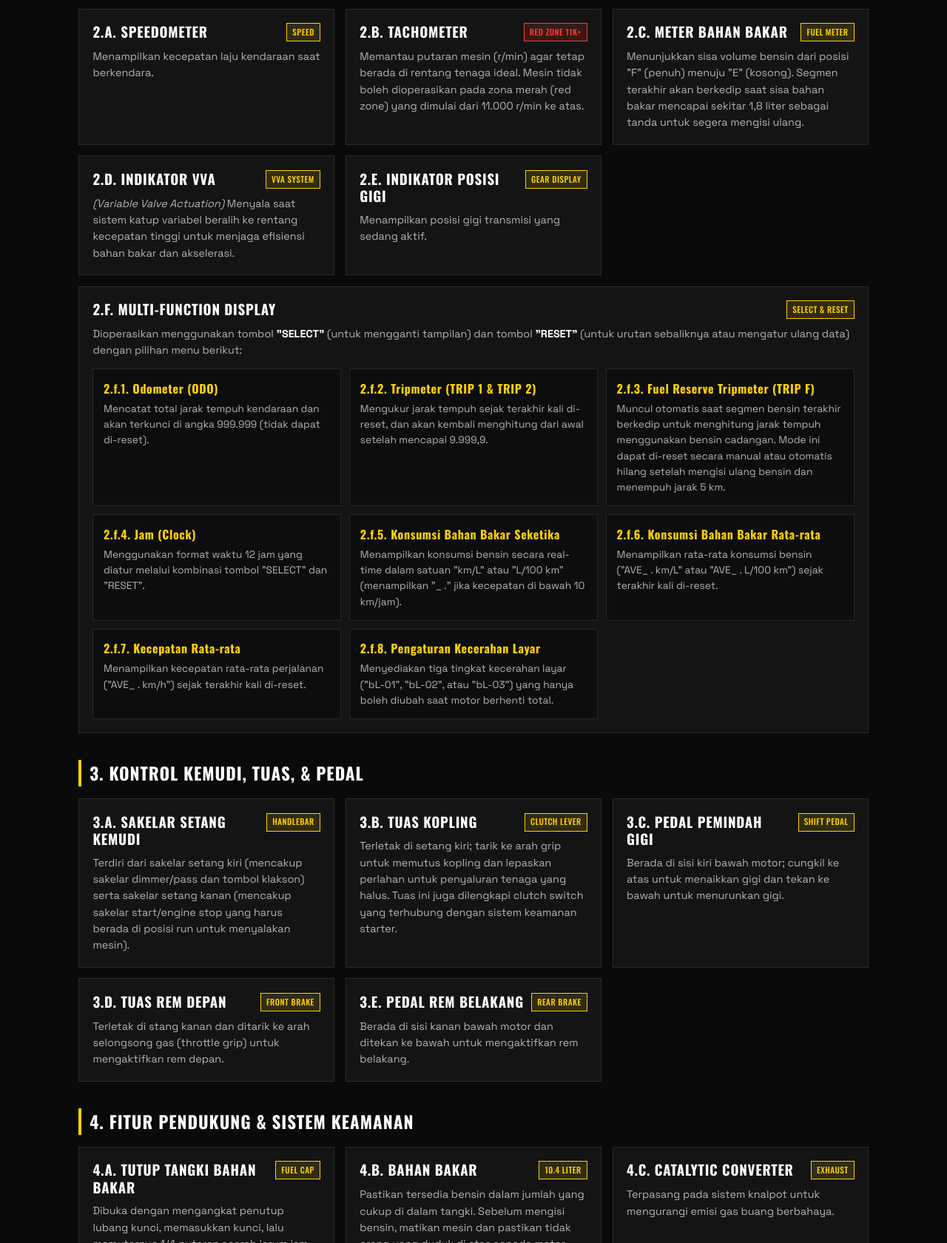
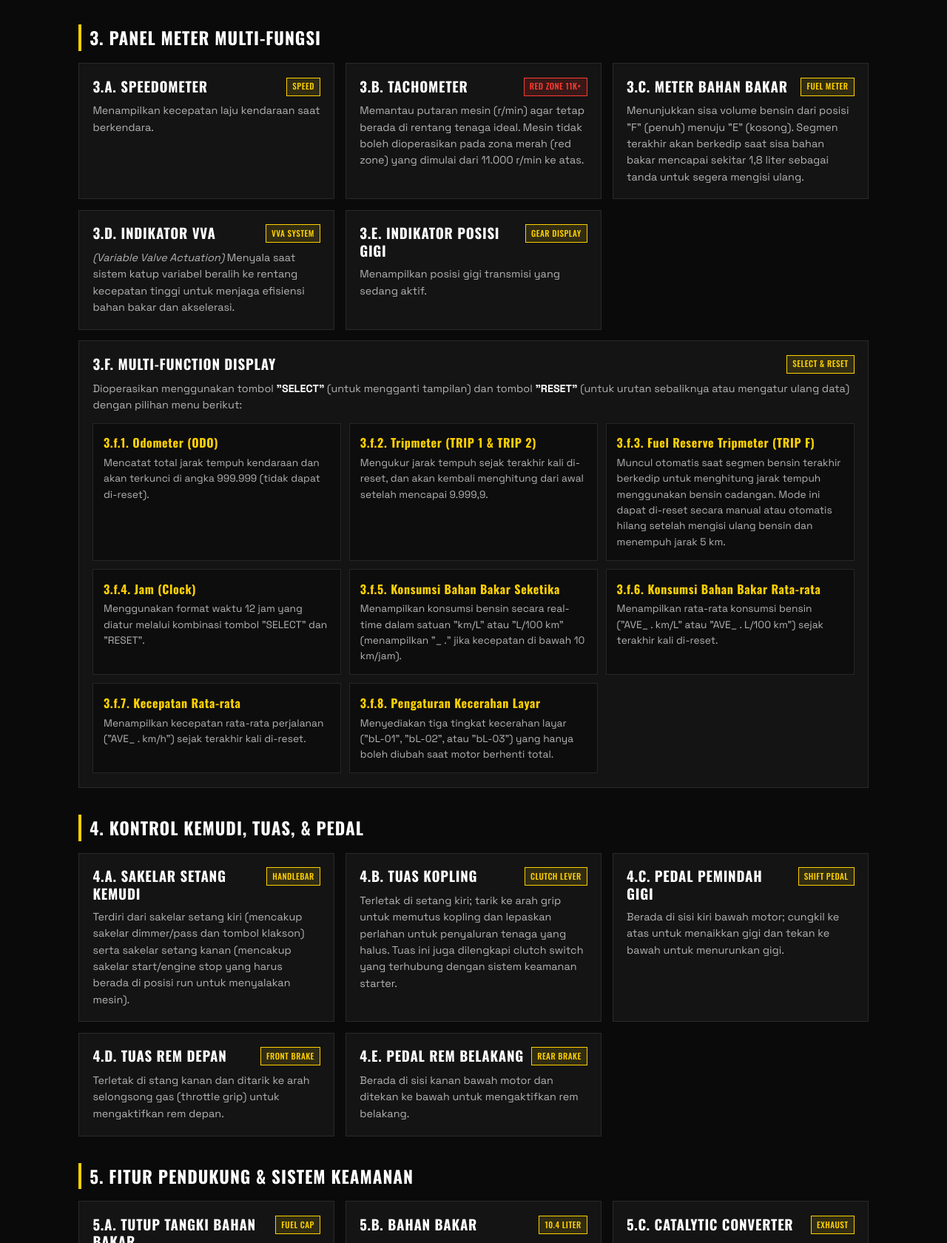
Before and after one commit to mraihanhamdi-eng/index.html, a plain HTML site: page index.html in a window 1280 px wide. Shown: the part 1120-2800 px from the top of the page at 74% size. Drawn offline with nearby package versions, Linux system fonts and the light colour scheme.

Commit message:
Update index.html

```diff
--- a/index.html
+++ b/index.html
@@ -42,7 +42,7 @@
             letter-spacing: 0.04em;
         }
 
-        /* Header / Hero Section (Lebih Padat) */
+        /* Header / Hero Section (Padat) */
         header {
             border-bottom: 3px solid var(--accent-yellow);
             background: linear-gradient(135deg, #111111 0%, #050505 100%);
@@ -269,7 +269,7 @@
             color: var(--text-gray);
         }
 
-        /* Interactive Speedo Simulator Box (Khusus Tab 2 Bagian Bawah) */
+        /* Interactive Speedo Simulator Box (Khusus Tab 3 Bagian Bawah) */
         .simulator-box {
             margin-top: 2rem;
             padding-top: 1.5rem;
@@ -377,17 +377,18 @@
     <nav>
         <div class="nav-container">
             <button class="nav-btn btn-all active" onclick="filterSection('all', this)">Semua Bagian</button>
-            <button class="nav-btn" onclick="filterSection('indikator', this)">1. Kunci &amp; Indikator</button>
-            <button class="nav-btn" onclick="filterSection('panel', this)">2. Panel Meter</button>
-            <button class="nav-btn" onclick="filterSection('kontrol', this)">3. Kemudi &amp; Pedal</button>
-            <button class="nav-btn" onclick="filterSection('fitur', this)">4. Fitur &amp; Keamanan</button>
+            <button class="nav-btn" onclick="filterSection('kunci', this)">1. Kunci Kontak</button>
+            <button class="nav-btn" onclick="filterSection('indikator', this)">2. Lampu Indikator</button>
+            <button class="nav-btn" onclick="filterSection('panel', this)">3. Panel Meter</button>
+            <button class="nav-btn" onclick="filterSection('kontrol', this)">4. Kemudi &amp; Pedal</button>
+            <button class="nav-btn" onclick="filterSection('fitur', this)">5. Fitur &amp; Keamanan</button>
         </div>
     </nav>
 
     <main>
-        <!-- BAGIAN 1: KUNCI KONTAK & LAMPU INDIKATOR -->
-        <section class="section-block" data-category="indikator">
-            <h2 class="section-title">1. Kunci Kontak &amp; Lampu Indikator</h2>
+        <!-- BAGIAN 1: KUNCI KONTAK -->
+        <section class="section-block" data-category="kunci">
+            <h2 class="section-title">1. Kunci Kontak</h2>
             <div class="grid">
                 <div class="card full-span">
                     <div class="card-header">
@@ -401,10 +402,16 @@
                         <div class="key-state-item"><span>LOCK:</span> Kemudi terputus dan seluruh sistem kelistrikan terputus. Kunci Kontak dapat dicabut.</div>
                     </div>
                 </div>
+            </div>
+        </section>
 
+        <!-- BAGIAN 2: LAMPU INDIKATOR -->
+        <section class="section-block" data-category="indikator">
+            <h2 class="section-title">2. Lampu Indikator</h2>
+            <div class="grid">
                 <div class="card">
                     <div class="card-header">
-                        <h3>1.b. Lampu Indikator Sein</h3>
+                        <h3>2.a. Lampu Indikator Sein</h3>
                         <span class="badge">TURN SIGNAL</span>
                     </div>
                     <p><em>(Turn signal indicator lights)</em> Berkedip mengikuti lampu sein kiri atau kanan yang sedang diaktifkan.</p>
@@ -412,7 +419,7 @@
 
                 <div class="card">
                     <div class="card-header">
-                        <h3>1.c. Lampu Indikator Netral</h3>
+                        <h3>2.b. Lampu Indikator Netral</h3>
                         <span class="badge">NEUTRAL</span>
                     </div>
                     <p><em>(Neutral indicator light)</em> Menyala saat posisi transmisi berada di gigi netral.</p>
@@ -420,7 +427,7 @@
 
                 <div class="card">
                     <div class="card-header">
-                        <h3>1.d. Lampu Indikator Lampu Jauh</h3>
+                        <h3>2.c. Lampu Indikator Lampu Jauh</h3>
                         <span class="badge">HIGH BEAM</span>
                     </div>
                     <p><em>(High beam indicator light)</em> Menyala ketika lampu jauh (high beam) pada lampu utama diaktifkan.</p>
@@ -428,7 +435,7 @@
 
                 <div class="card">
                     <div class="card-header">
-                        <h3>1.e. Lampu Peringatan Suhu Cairan Pendingin</h3>
+                        <h3>2.d. Lampu Peringatan Suhu Cairan Pendingin</h3>
                         <span class="badge warn">COOLANT TEMP</span>
                     </div>
                     <p><em>(Coolant temperature warning light)</em> Menyala jika mesin mengalami overheating, sehingga mesin harus segera dimatikan dan dibiarkan dingin. Lampu ini juga menyala selama beberapa detik saat kontak pertama kali diputar ke posisi on sebagai pengecekan fungsi.</p>
@@ -436,7 +443,7 @@
 
                 <div class="card">
                     <div class="card-header">
-                        <h3>1.f. Lampu Peringatan Gangguan Mesin</h3>
+                        <h3>2.e. Lampu Peringatan Gangguan Mesin</h3>
                         <span class="badge warn">ENGINE TROUBLE</span>
                     </div>
                     <p><em>(Engine trouble warning light)</em> Menyala apabila terdeteksi masalah pada mesin atau sistem kontrol kendaraan lainnya. Lampu ini turut menyala sesaat ketika kendaraan baru dihidupkan.</p>
@@ -444,13 +451,13 @@
             </div>
         </section>
 
-        <!-- BAGIAN 2: PANEL METER MULTI-FUNGSI -->
+        <!-- BAGIAN 3: PANEL METER MULTI-FUNGSI -->
         <section class="section-block" data-category="panel">
-            <h2 class="section-title">2. Panel Meter Multi-Fungsi</h2>
+            <h2 class="section-title">3. Panel Meter Multi-Fungsi</h2>
             <div class="grid">
                 <div class="card">
                     <div class="card-header">
-                        <h3>2.a. Speedometer</h3>
+                        <h3>3.a. Speedometer</h3>
                         <span class="badge">SPEED</span>
                     </div>
                     <p>Menampilkan kecepatan laju kendaraan saat berkendara.</p>
@@ -458,7 +465,7 @@
 
                 <div class="card">
                     <div class="card-header">
-                        <h3>2.b. Tachometer</h3>
+                        <h3>3.b. Tachometer</h3>
                         <span class="badge warn">RED ZONE 11K+</span>
                     </div>
                     <p>Memantau putaran mesin (r/min) agar tetap berada di rentang tenaga ideal. Mesin tidak boleh dioperasikan pada zona merah (red zone) yang dimulai dari 11.000 r/min ke atas.</p>
@@ -466,7 +473,7 @@
 
                 <div class="card">
                     <div class="card-header">
-                        <h3>2.c. Meter Bahan Bakar</h3>
+                        <h3>3.c. Meter Bahan Bakar</h3>
                         <span class="badge">FUEL METER</span>
                     </div>
                     <p>Menunjukkan sisa volume bensin dari posisi "F" (penuh) menuju "E" (kosong). Segmen terakhir akan berkedip saat sisa bahan bakar mencapai sekitar 1,8 liter sebagai tanda untuk segera mengisi ulang.</p>
@@ -474,7 +481,7 @@
 
                 <div class="card">
                     <div class="card-header">
-                        <h3>2.d. Indikator VVA</h3>
+                        <h3>3.d. Indikator VVA</h3>
                         <span class="badge">VVA SYSTEM</span>
                     </div>
                     <p><em>(Variable Valve Actuation)</em> Menyala saat sistem katup variabel beralih ke rentang kecepatan tinggi untuk menjaga efisiensi bahan bakar dan akselerasi.</p>
@@ -482,65 +489,65 @@
 
                 <div class="card">
                     <div class="card-header">
-                        <h3>2.e. Indikator Posisi Gigi</h3>
+                        <h3>3.e. Indikator Posisi Gigi</h3>
                         <span class="badge">GEAR DISPLAY</span>
                     </div>
                     <p>Menampilkan posisi gigi transmisi yang sedang aktif.</p>
                 </div>
 
-                <!-- 2.f Multi-Function Display -->
+                <!-- 3.f Multi-Function Display -->
                 <div class="card full-span">
                     <div class="card-header">
-                        <h3>2.f. Multi-Function Display</h3>
+                        <h3>3.f. Multi-Function Display</h3>
                         <span class="badge">SELECT &amp; RESET</span>
                     </div>
                     <p>Dioperasikan menggunakan tombol <strong>"SELECT"</strong> (untuk mengganti tampilan) dan tombol <strong>"RESET"</strong> (untuk urutan sebaliknya atau mengatur ulang data) dengan pilihan menu berikut:</p>
 
                     <div class="mfd-subgrid">
                         <div class="mfd-item">
-                            <h4>2.f.1. Odometer (ODO)</h4>
+                            <h4>3.f.1. Odometer (ODO)</h4>
                             <p>Mencatat total jarak tempuh kendaraan dan akan terkunci di angka 999.999 (tidak dapat di-reset).</p>
                         </div>
 
                         <div class="mfd-item">
-                            <h4>2.f.2. Tripmeter (TRIP 1 &amp; TRIP 2)</h4>
+                            <h4>3.f.2. Tripmeter (TRIP 1 &amp; TRIP 2)</h4>
                             <p>Mengukur jarak tempuh sejak terakhir kali di-reset, dan akan kembali menghitung dari awal setelah mencapai 9.999,9.</p>
                         </div>
 
                         <div class="mfd-item">
-                            <h4>2.f.3. Fuel Reserve Tripmeter (TRIP F)</h4>
+                            <h4>3.f.3. Fuel Reserve Tripmeter (TRIP F)</h4>
                             <p>Muncul otomatis saat segmen bensin terakhir berkedip untuk menghitung jarak tempuh menggunakan bensin cadangan. Mode ini dapat di-reset secara manual atau otomatis hilang setelah mengisi ulang bensin dan menempuh jarak 5 km.</p>
                         </div>
 
                         <div class="mfd-item">
-                            <h4>2.f.4. Jam (Clock)</h4>
+                            <h4>3.f.4. Jam (Clock)</h4>
                             <p>Menggunakan format waktu 12 jam yang diatur melalui kombinasi tombol "SELECT" dan "RESET".</p>
                         </div>
 
                         <div class="mfd-item">
-                            <h4>2.f.5. Konsumsi Bahan Bakar Seketika</h4>
+                            <h4>3.f.5. Konsumsi Bahan Bakar Seketika</h4>
                             <p>Menampilkan konsumsi bensin secara real-time dalam satuan "km/L" atau "L/100 km" (menampilkan "_ ." jika kecepatan di bawah 10 km/jam).</p>
                         </div>
 
                         <div class="mfd-item">
-                            <h4>2.f.6. Konsumsi Bahan Bakar Rata-rata</h4>
+                            <h4>3.f.6. Konsumsi Bahan Bakar Rata-rata</h4>
                             <p>Menampilkan rata-rata konsumsi bensin ("AVE_ . km/L" atau "AVE_ . L/100 km") sejak terakhir kali di-reset.</p>
                         </div>
 
                         <div class="mfd-item">
-                            <h4>2.f.7. Kecepatan Rata-rata</h4>
+                            <h4>3.f.7. Kecepatan Rata-rata</h4>
                             <p>Menampilkan kecepatan rata-rata perjalanan ("AVE_ . km/h") sejak terakhir kali di-reset.</p>
                         </div>
 
                         <div class="mfd-item">
-                            <h4>2.f.8. Pengaturan Kecerahan Layar</h4>
+                            <h4>3.f.8. Pengaturan Kecerahan Layar</h4>
                             <p>Menyediakan tiga tingkat kecerahan layar ("bL-01", "bL-02", atau "bL-03") yang hanya boleh diubah saat motor berhenti total.</p>
                         </div>
                     </div>
                 </div>
             </div>
 
-            <!-- SIMULATOR MULTIFUNCTION DISPLAY (KHUSUS MUNCUL DI TAB 2) -->
+            <!-- SIMULATOR MULTIFUNCTION DISPLAY (KHUSUS MUNCUL DI TAB 3) -->
             <div id="mfd-simulator" class="simulator-box hidden">
                 <h2 class="section-title">Simulator Multifunction Display</h2>
                 <div class="meter-sim">
@@ -553,19 +560,19 @@
                     </div>
                     <div class="meter-screen">
                         <div class="meter-readout" id="sim-title">ODO: 012450 km</div>
-                        <div class="meter-desc" id="sim-desc">2.f.1. Odometer (ODO): Mencatat total jarak tempuh kendaraan dan akan terkunci di angka 999.999 (tidak dapat di-reset).</div>
+                        <div class="meter-desc" id="sim-desc">3.f.1. Odometer (ODO): Mencatat total jarak tempuh kendaraan dan akan terkunci di angka 999.999 (tidak dapat di-reset).</div>
                     </div>
                 </div>
             </div>
         </section>
 
-        <!-- BAGIAN 3: KONTROL KEMUDI, TUAS, & PEDAL -->
+        <!-- BAGIAN 4: KONTROL KEMUDI, TUAS, & PEDAL -->
         <section class="section-block" data-category="kontrol">
-            <h2 class="section-title">3. Kontrol Kemudi, Tuas, &amp; Pedal</h2>
+            <h2 class="section-title">4. Kontrol Kemudi, Tuas, &amp; Pedal</h2>
             <div class="grid">
                 <div class="card">
                     <div class="card-header">
-                        <h3>3.a. Sakelar Setang Kemudi</h3>
+                        <h3>4.a. Sakelar Setang Kemudi</h3>
                         <span class="badge">HANDLEBAR</span>
                     </div>
                     <p>Terdiri dari sakelar setang kiri (mencakup sakelar dimmer/pass dan tombol klakson) serta sakelar setang kanan (mencakup sakelar start/engine stop yang harus berada di posisi run untuk menyalakan mesin).</p>
@@ -573,7 +580,7 @@
 
                 <div class="card">
                     <div class="card-header">
-                        <h3>3.b. Tuas Kopling</h3>
+                        <h3>4.b. Tuas Kopling</h3>
                         <span class="badge">CLUTCH LEVER</span>
                     </div>
                     <p>Terletak di setang kiri; tarik ke arah grip untuk memutus kopling dan lepaskan perlahan untuk penyaluran tenaga yang halus. Tuas ini juga dilengkapi clutch switch yang terhubung dengan sistem keamanan starter.</p>
@@ -581,7 +588,7 @@
 
                 <div class="card">
                     <div class="card-header">
-                        <h3>3.c. Pedal Pemindah Gigi</h3>
+                        <h3>4.c. Pedal Pemindah Gigi</h3>
                         <span class="badge">SHIFT PEDAL</span>
                     </div>
                     <p>Berada di sisi kiri bawah motor; cungkil ke atas untuk menaikkan gigi dan tekan ke bawah untuk menurunkan gigi.</p>
@@ -589,7 +596,7 @@
 
                 <div class="card">
                     <div class="card-header">
-                        <h3>3.d. Tuas Rem Depan</h3>
+                        <h3>4.d. Tuas Rem Depan</h3>
                         <span class="badge">FRONT BRAKE</span>
                     </div>
                     <p>Terletak di stang kanan dan ditarik ke arah selongsong gas (throttle grip) untuk mengaktifkan rem depan.</p>
@@ -597,7 +604,7 @@
 
                 <div class="card">
                     <div class="card-header">
-                        <h3>3.e. Pedal Rem Belakang</h3>
+                        <h3>4.e. Pedal Rem Belakang</h3>
                         <span class="badge">REAR BRAKE</span>
                     </div>
                     <p>Berada di sisi kanan bawah motor dan ditekan ke bawah untuk mengaktifkan rem belakang.</p>
@@ -605,13 +612,13 @@
             </div>
         </section>
 
-        <!-- BAGIAN 4: FITUR PENDUKUNG & SISTEM KEAMANAN -->
+        <!-- BAGIAN 5: FITUR PENDUKUNG & SISTEM KEAMANAN -->
         <section class="section-block" data-category="fitur">
-            <h2 class="section-title">4. Fitur Pendukung &amp; Sistem Keamanan</h2>
+            <h2 class="section-title">5. Fitur Pendukung &amp; Sistem Keamanan</h2>
             <div class="grid">
                 <div class="card">
                     <div class="card-header">
-                        <h3>4.a. Tutup Tangki Bahan Bakar</h3>
+                        <h3>5.a. Tutup Tangki Bahan Bakar</h3>
                         <span class="badge">FUEL CAP</span>
                     </div>
                     <p>Dibuka dengan mengangkat penutup lubang kunci, memasukkan kunci, lalu memutarnya 1/4 putaran searah jarum jam.</p>
@@ -619,7 +626,7 @@
 
                 <div class="card">
                     <div class="card-header">
-                        <h3>4.b. Bahan Bakar</h3>
+                        <h3>5.b. Bahan Bakar</h3>
                         <span class="badge">10.4 LITER</span>
                     </div>
                     <p>Pastikan tersedia bensin dalam jumlah yang cukup di dalam tangki. Sebelum mengisi bensin, matikan mesin dan pastikan tidak orang yang duduk di atas sepeda motor. Kapasitas Tangki Bahan Bakar adalah <strong>10.4 Liter</strong>.</p>
@@ -627,7 +634,7 @@
 
                 <div class="card">
                     <div class="card-header">
-                        <h3>4.c. Catalytic Converter</h3>
+                        <h3>5.c. Catalytic Converter</h3>
                         <span class="badge">EXHAUST</span>
                     </div>
                     <p>Terpasang pada sistem knalpot untuk mengurangi emisi gas buang berbahaya.</p>
@@ -635,7 +642,7 @@
 
                 <div class="card">
                     <div class="card-header">
-                        <h3>4.d. Jok</h3>
+                        <h3>5.d. Jok</h3>
                         <span class="badge">SEAT</span>
                     </div>
                     <p>Dilepas dengan memutar kunci jok searah jarum jam sambil mengangkat bagian belakang jok. Untuk memasangnya kembali, masukkan pengait bagian depan jok kedudukannya lalu tekan bagian belakang hingga terkunci.</p>
@@ -643,7 +650,7 @@
 
                 <div class="card">
                     <div class="card-header">
-                        <h3>4.e. Gantungan Helm</h3>
+                        <h3>5.e. Gantungan Helm</h3>
                         <span class="badge warn">HELMET HOLDER</span>
                     </div>
                     <p>Terletak di balik Jok Pengendara. Jangan Kendarai Sepeda Motor Jika Helm masih tergantung di gantungannya karena helm dapat menabrak objek sehingga mengakibatkan hilang kendali atau bahkan kecelakaan.</p>
@@ -651,7 +658,7 @@
 
                 <div class="card">
                     <div class="card-header">
-                        <h3>4.f. Standar Samping</h3>
+                        <h3>5.f. Standar Samping</h3>
                         <span class="badge warn">SIDESTAND</span>
                     </div>
                     <p>Terletak di sisi kiri rangka dan dioperasikan menggunakan kaki saat motor ditahan tegak. Motor dilarang dikendarai saat standar samping masih turun karena berisiko menyentuh jalan dan menyebabkan hilangnya kendali.</p>
@@ -659,7 +666,7 @@
 
                 <div class="card full-span">
                     <div class="card-header">
-                        <h3>4.g. Sistem Pemutus Sirkuit Starter</h3>
+                        <h3>5.g. Sistem Pemutus Sirkuit Starter</h3>
                         <span class="badge warn">CUT-OFF SYSTEM</span>
                     </div>
                     <p>Mencegah mesin menyala saat transmisi masuk gigi kecuali tuas kopling ditarik. Sistem ini hanya mengizinkan mesin distarter dalam kondisi masuk gigi apabila standar samping sudah dinaikkan dan tuas kopling ditarik penuh.</p>
@@ -688,7 +695,7 @@
                 }
             });
 
-            // Tampilkan Simulator HANYA saat tab "2. Panel Meter" ('panel') aktif
+            // Tampilkan Simulator HANYA saat tab "3. Panel Meter" ('panel') aktif
             const simulator = document.getElementById('mfd-simulator');
             if (category === 'panel') {
                 simulator.classList.remove('hidden');
@@ -697,43 +704,43 @@
             }
         }
 
-        // Simulator Tombol SELECT (maju) & RESET (mundur) sesuai urutan menu 2.f.1 - 2.f.8
+        // Simulator Tombol SELECT (maju) & RESET (mundur) sesuai urutan menu 3.f.1 - 3.f.8
         const meterModes = [
             {
                 title: "ODO: 012450 km",
-                desc: "2.f.1. Odometer (ODO): Mencatat total jarak tempuh kendaraan dan akan terkunci di angka 999.999 (tidak dapat di-reset)."
+                desc: "3.f.1. Odometer (ODO): Mencatat total jarak tempuh kendaraan dan akan terkunci di angka 999.999 (tidak dapat di-reset)."
             },
             {
                 title: "TRIP 1: 142.8 km",
-                desc: "2.f.2. Tripmeter 1 (TRIP 1): Mengukur jarak tempuh sejak terakhir kali di-reset, dan akan kembali menghitung dari awal setelah mencapai 9.999,9."
+                desc: "3.f.2. Tripmeter 1 (TRIP 1): Mengukur jarak tempuh sejak terakhir kali di-reset, dan akan kembali menghitung dari awal setelah mencapai 9.999,9."
             },
             {
                 title: "TRIP 2: 045.2 km",
-                desc: "2.f.2. Tripmeter 2 (TRIP 2): Mengukur jarak tempuh sejak terakhir kali di-reset, dan akan kembali menghitung dari awal setelah mencapai 9.999,9."
+                desc: "3.f.2. Tripmeter 2 (TRIP 2): Mengukur jarak tempuh sejak terakhir kali di-reset, dan akan kembali menghitung dari awal setelah mencapai 9.999,9."
             },
             {
                 title: "TRIP F: 003.4 km",
-                desc: "2.f.3. Fuel Reserve Tripmeter (TRIP F): Muncul otomatis saat segmen bensin terakhir berkedip untuk menghitung jarak tempuh menggunakan bensin cadangan (otomatis hilang setelah isi ulang dan jalan 5 km)."
+                desc: "3.f.3. Fuel Reserve Tripmeter (TRIP F): Muncul otomatis saat segmen bensin terakhir berkedip untuk menghitung jarak tempuh menggunakan bensin cadangan (otomatis hilang setelah isi ulang dan jalan 5 km)."
             },
             {
                 title: "CLOCK: 10:45",
-                desc: "2.f.4. Jam: Menggunakan format waktu 12 jam yang diatur melalui kombinasi tombol 'SELECT' dan 'RESET'."
+                desc: "3.f.4. Jam: Menggunakan format waktu 12 jam yang diatur melalui kombinasi tombol 'SELECT' dan 'RESET'."
             },
             {
                 title: "INSTANT: 42.5 km/L",
-                desc: "2.f.5. Konsumsi Bahan Bakar Seketika: Menampilkan konsumsi bensin secara real-time dalam satuan 'km/L' atau 'L/100 km' (menampilkan '_ .' jika kecepatan di bawah 10 km/jam)."
+                desc: "3.f.5. Konsumsi Bahan Bakar Seketika: Menampilkan konsumsi bensin secara real-time dalam satuan 'km/L' atau 'L/100 km' (menampilkan '_ .' jika kecepatan di bawah 10 km/jam)."
             },
             {
                 title: "AVE FUEL: 44.1 km/L",
-                desc: "2.f.6. Konsumsi Bahan Bakar Rata-rata: Menampilkan rata-rata konsumsi bensin ('AVE_ . km/L' atau 'AVE_ . L/100 km') sejak terakhir kali di-reset."
+                desc: "3.f.6. Konsumsi Bahan Bakar Rata-rata: Menampilkan rata-rata konsumsi bensin ('AVE_ . km/L' atau 'AVE_ . L/100 km') sejak terakhir kali di-reset."
             },
             {
                 title: "AVE SPEED: 48 km/h",
-                desc: "2.f.7. Kecepatan Rata-rata: Menampilkan kecepatan rata-rata perjalanan ('AVE_ . km/h') sejak terakhir kali di-reset."
+                desc: "3.f.7. Kecepatan Rata-rata: Menampilkan kecepatan rata-rata perjalanan ('AVE_ . km/h') sejak terakhir kali di-reset."
             },
             {
                 title: "BACKLIGHT: bL-03",
-                desc: "2.f.8. Pengaturan Kecerahan Layar: Menyediakan tiga tingkat kecerahan layar ('bL-01', 'bL-02', atau 'bL-03') yang hanya boleh diubah saat motor berhenti total."
+                desc: "3.f.8. Pengaturan Kecerahan Layar: Menyediakan tiga tingkat kecerahan layar ('bL-01', 'bL-02', atau 'bL-03') yang hanya boleh diubah saat motor berhenti total."
             }
         ];
 
```
